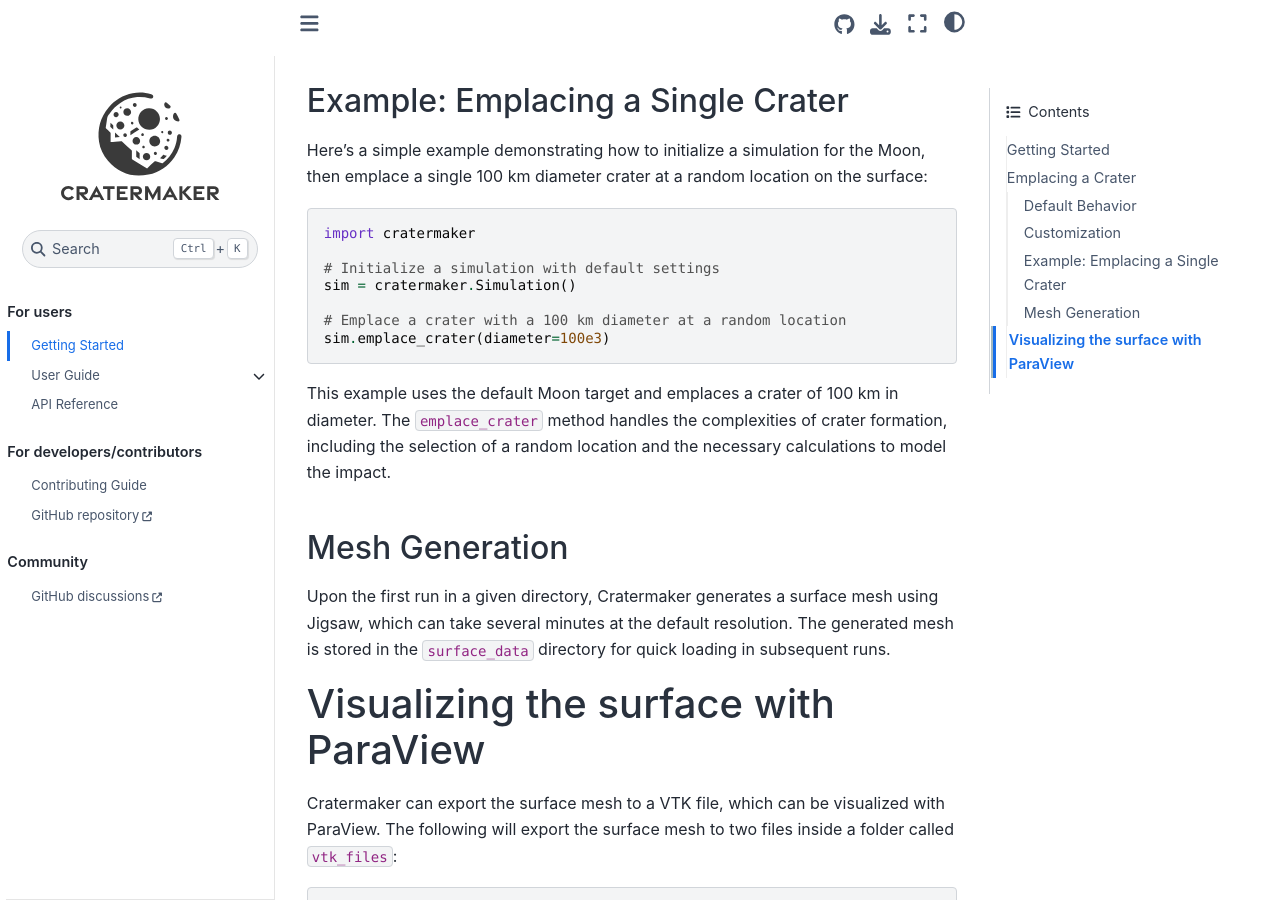
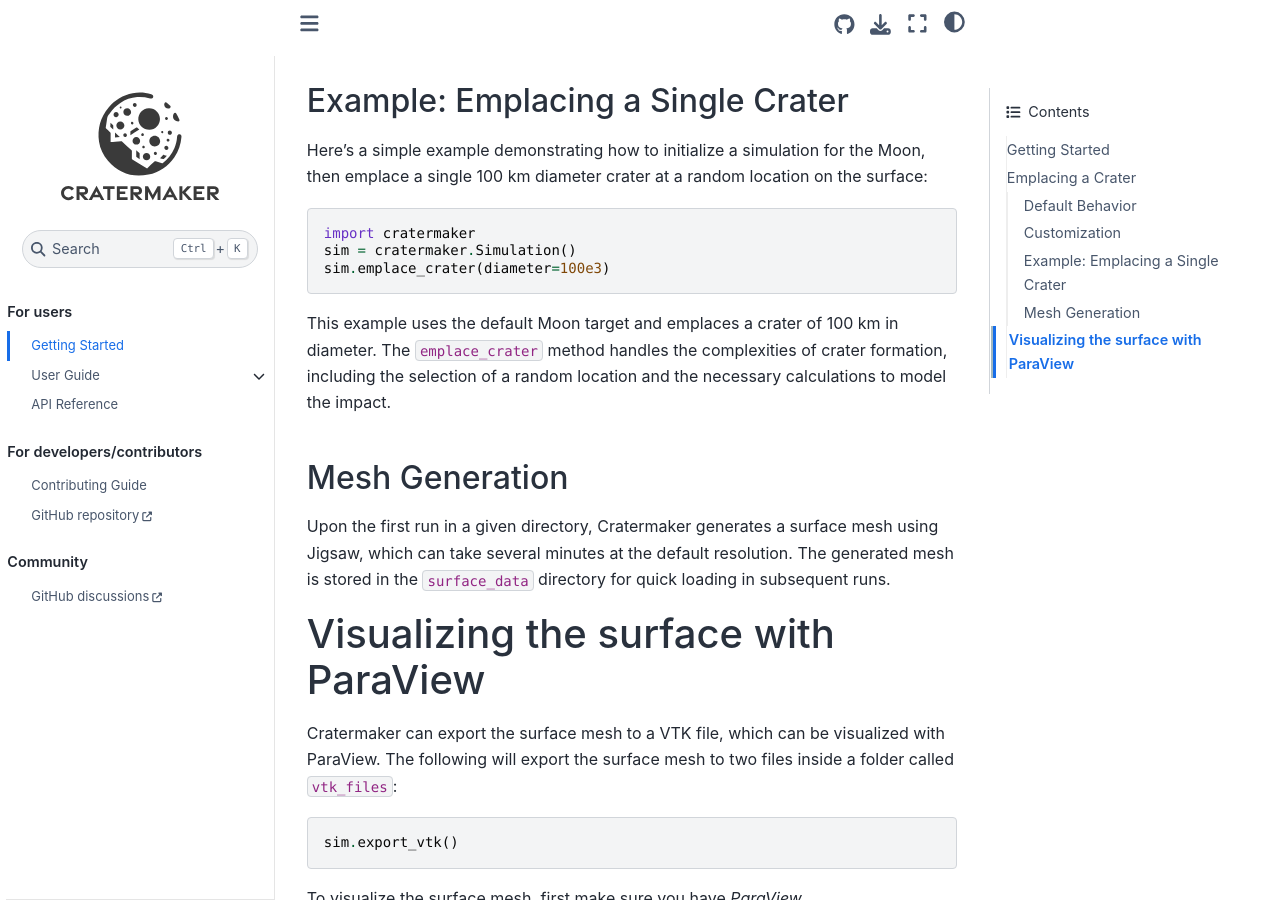
Before and after one commit to MintonGroup/cratermaker, a Sphinx documentation site: the page built from docs/getting-started-guide/index.rst, in a window 1280 px wide and 900 px high, scrolled down 1749 px. Built offline with Sphinx 7.4.7 and the Sphinx Book theme 1.1.4, drawn with Linux system fonts in a browser that asks for light colours.

Commit message:
simplified the script in the getting started doc

```diff
--- a/docs/getting-started-guide/index.rst
+++ b/docs/getting-started-guide/index.rst
@@ -55,11 +55,7 @@ Here’s a simple example demonstrating how to initialize a simulation for the M
 .. code-block:: python
 
     import cratermaker
-
-    # Initialize a simulation with default settings
     sim = cratermaker.Simulation()
-
-    # Emplace a crater with a 100 km diameter at a random location
     sim.emplace_crater(diameter=100e3)
 
 
```
